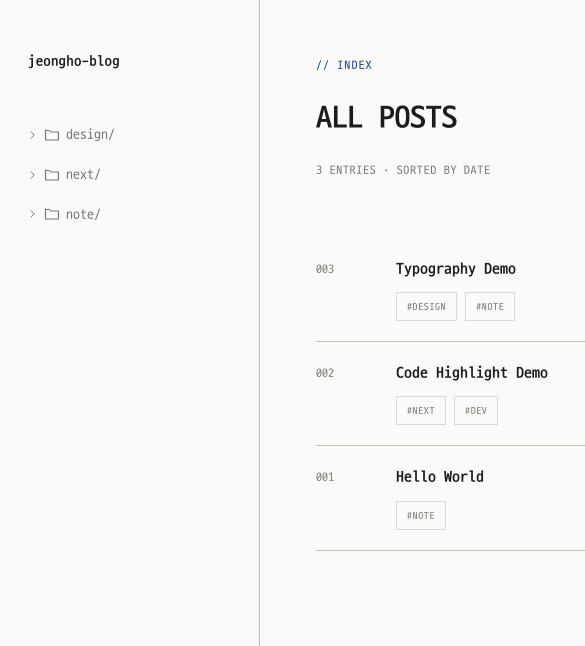
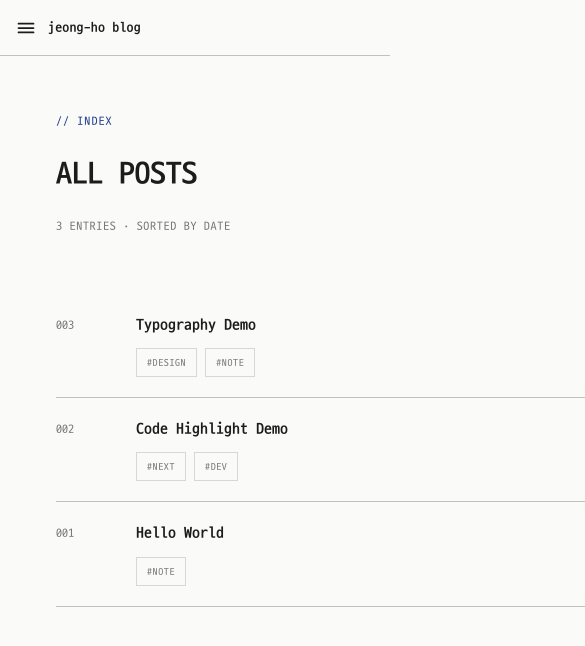
Before and after one commit to jeongho3786/myblog, a Next.js app: page / in a window 390 px wide. Shown: the top 646 px of the page, 585 px wide, since content can reach past the window. Built offline with nearby package versions, Linux system fonts and the light colour scheme.

Commit message:
feat: 사이드바 반응형

```diff
--- a/src/app/layout.tsx
+++ b/src/app/layout.tsx
@@ -1,6 +1,7 @@
 import type { Metadata } from "next";
 import localFont from "next/font/local";
 import Sidebar from "@/components/layout/sidebar";
+import SidebarShell from "@/components/layout/sidebar-shell";
 import "./globals.css";
 
 const d2coding = localFont({
@@ -33,8 +34,11 @@ const RootLayout = ({ children }: LayoutProps<"/">) => {
     >
       <body className="min-h-full font-sans">
         <div className="flex min-h-screen bg-background">
-          <Sidebar />
-          <div className="flex min-w-0 flex-1">{children}</div>
+          <SidebarShell>
+            <Sidebar />
+          </SidebarShell>
+
+          <div className="flex min-w-0 flex-1 pt-14 lg:pt-0">{children}</div>
         </div>
       </body>
     </html>
--- /dev/null
+++ b/src/components/layout/sidebar-shell.tsx
@@ -0,0 +1,55 @@
+"use client";
+
+import { useState, type MouseEvent, type ReactNode } from "react";
+import { HamburgerIcon, CloseIcon } from "@/components/ui/icons";
+
+const SidebarShell = ({ children }: { children: ReactNode }) => {
+  const [isOpen, setIsOpen] = useState(false);
+
+  const handleAsideClick = (event: MouseEvent<HTMLElement>) => {
+    const target = event.target as HTMLElement;
+
+    if (target.closest("a")) setIsOpen(false);
+  };
+
+  return (
+    <>
+      <header className="fixed inset-x-0 top-0 z-50 flex h-14 items-center gap-3 border-b border-border bg-background px-4 lg:hidden">
+        <button
+          type="button"
+          onClick={() => setIsOpen((prev) => !prev)}
+          aria-label={isOpen ? "메뉴 닫기" : "메뉴 열기"}
+          className="cursor-pointer text-foreground"
+        >
+          {isOpen ? (
+            <CloseIcon className="h-5 w-5" />
+          ) : (
+            <HamburgerIcon className="h-5 w-5" />
+          )}
+        </button>
+
+        <span className="text-base font-bold -tracking-tight text-foreground">
+          jeong-ho blog
+        </span>
+      </header>
+
+      {isOpen && (
+        <div
+          onClick={() => setIsOpen(false)}
+          className="fixed inset-0 z-30 bg-black/40 lg:hidden"
+        />
+      )}
+
+      <aside
+        onClick={handleAsideClick}
+        className={`fixed top-14 bottom-0 left-0 z-40 w-65 shrink-0 overflow-y-auto border-r border-border bg-background px-7 py-12 transition-transform duration-200 lg:sticky lg:top-0 lg:bottom-auto lg:left-auto lg:h-screen lg:translate-x-0 ${
+          isOpen ? "translate-x-0" : "-translate-x-full"
+        }`}
+      >
+        {children}
+      </aside>
+    </>
+  );
+};
+
+export default SidebarShell;
--- a/src/components/layout/sidebar.tsx
+++ b/src/components/layout/sidebar.tsx
@@ -24,16 +24,16 @@ const Sidebar = async () => {
     }));
 
   return (
-    <aside className="sticky top-0 h-screen w-65 shrink-0 self-start overflow-y-auto border-r border-border bg-background px-7 py-12">
+    <>
       <Link
         href="/"
         className="mb-10 block text-lg font-bold -tracking-tight text-foreground"
       >
-        jeongho-blog
+        jeong-ho blog
       </Link>
 
       <SidebarTree categories={categories} />
-    </aside>
+    </>
   );
 };
 
--- a/src/components/ui/icons.tsx
+++ b/src/components/ui/icons.tsx
@@ -25,6 +25,28 @@ export const FolderIcon = (props: SVGProps<SVGSVGElement>) => (
   </svg>
 );
 
+export const HamburgerIcon = (props: SVGProps<SVGSVGElement>) => (
+  <svg width="16" height="16" viewBox="0 0 16 16" {...props}>
+    <path
+      d="M2 4.5h12M2 8h12M2 11.5h12"
+      stroke="currentColor"
+      strokeWidth="1.4"
+      strokeLinecap="round"
+    />
+  </svg>
+);
+
+export const CloseIcon = (props: SVGProps<SVGSVGElement>) => (
+  <svg width="16" height="16" viewBox="0 0 16 16" {...props}>
+    <path
+      d="M3 3l10 10M13 3L3 13"
+      stroke="currentColor"
+      strokeWidth="1.4"
+      strokeLinecap="round"
+    />
+  </svg>
+);
+
 export const FileIcon = ({
   active,
   ...props
```
